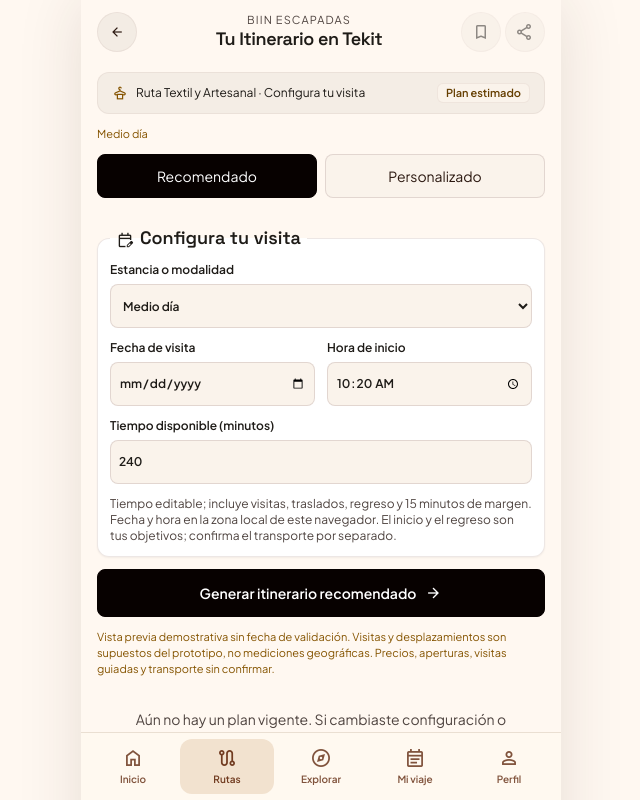
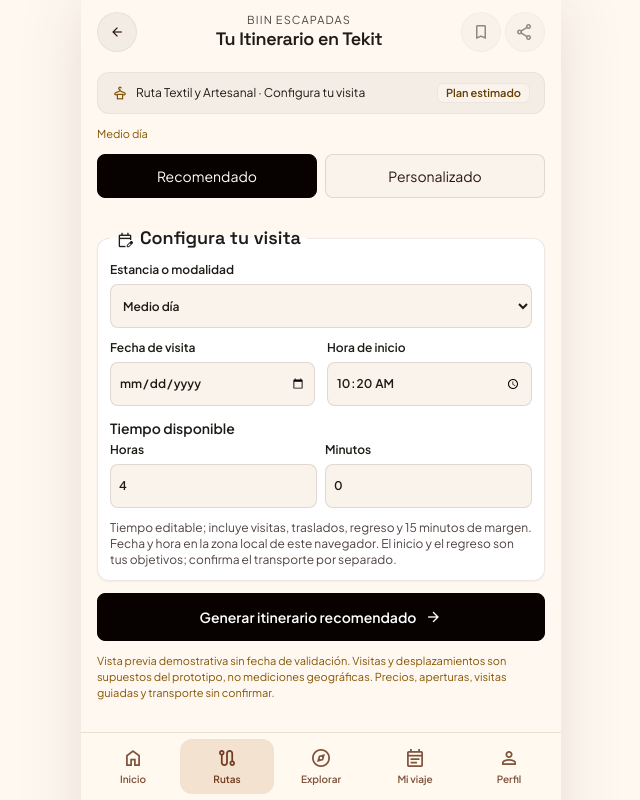
Before and after one commit to David08L-U/BIIN, a React (Vite) app in the folder frontend/: page /rutas/tekit/itinerario in a window 1280 px wide. Shown: the top 800 px of the page, without its empty margins (319-959 px from the left). Built offline with nearby package versions, Linux system fonts and the light colour scheme.

Commit message:
feat(itinerarios): editar horas y minutos en Tekit

```diff
--- a/frontend/src/features/mi-viaje/components/ConfiguracionTekit.tsx
+++ b/frontend/src/features/mi-viaje/components/ConfiguracionTekit.tsx
@@ -1,3 +1,4 @@
+import CampoDuracion from './CampoDuracion'
 import { cambiarModalidadTekit } from '../plan/borradorTekit'
 import { esModalidadTekit, modalidadesTekit } from '../plan/itinerarioTekit'
 import type { BorradorTekit } from '../plan/itinerarioTekit'
@@ -15,7 +16,7 @@ export default function ConfiguracionTekit({ borrador, onChange }: { borrador: B
     <div className="iz-plan-campos">
       <label>Fecha de visita<input type="date" required value={c.fecha} onChange={e => cambiar('fecha', e.target.value)} /></label>
       <label>Hora de inicio<input type="time" required value={c.horaInicio} onChange={e => cambiar('horaInicio', e.target.value)} /></label>
-      <label>Tiempo disponible (minutos)<input type="number" inputMode="numeric" min="15" max="720" step="1" required value={c.minutosDisponibles} onChange={e => cambiar('minutosDisponibles', e.target.value)} aria-describedby="tk-tiempo-ayuda" /></label>
+      <CampoDuracion key={c.estancia} ayuda="tk-tiempo-ayuda" valor={c.minutosDisponibles} onChange={valor => cambiar('minutosDisponibles', valor)} />
     </div>
     <p id="tk-tiempo-ayuda">{c.estancia === 'ruta-textil' ? 'Ruta Textil · Compras no tiene duración fija. Indica cuánto tiempo tienes.' : 'Tiempo editable; incluye visitas, traslados, regreso y 15 minutos de margen.'}</p>
     <p>Fecha y hora en la zona local de este navegador. El inicio y el regreso son tus objetivos; confirma el transporte por separado.</p>
--- a/frontend/src/features/mi-viaje/pages/PersonalizarTekitPage.tsx
+++ b/frontend/src/features/mi-viaje/pages/PersonalizarTekitPage.tsx
@@ -9,7 +9,7 @@ import type { CategoriaTekit } from '../data/lugaresTekit'
 import { useBorradorTekit } from '../hooks/useBorradorTekit'
 import { parametrosBorradorTekit, urlBorradorTekit } from '../plan/borradorTekit'
 import { calcularPlanTekit, resumirSeleccionTekit } from '../plan/itinerarioTekit'
-import { duracionPlan } from '../plan/duracion'
+import { duracionPlan, leerDuracion } from '../plan/duracion'
 
 export default function PersonalizarTekitPage() {
   const { borrador, actualizar } = useBorradorTekit('personalizado')
@@ -18,8 +18,7 @@ export default function PersonalizarTekitPage() {
   const clave = parametrosBorradorTekit(borrador).toString()
   const [intento, setIntento] = useState<{ clave: string; errores: string[] } | null>(null)
   const resumen = resumirSeleccionTekit(borrador.seleccion)
-  const n = Number(borrador.configuracion.minutosDisponibles)
-  const disponibles = /^\d+$/.test(borrador.configuracion.minutosDisponibles) && Number.isSafeInteger(n) && n >= 15 && n <= 720 ? n : null
+  const disponibles = leerDuracion(borrador.configuracion.minutosDisponibles)
   const contador = (id: CategoriaTekit) => lugaresTekit.filter(l => l.categoria === id && borrador.seleccion.includes(l.id)).length
   const errores = borrador.generado ? calcularPlanTekit(borrador).errores : intento?.clave === clave ? intento.errores : []
   function restablecer() { actualizar({ seleccion: [], generado: false }); setIntento(null) }
```
Also changed, not shown: 3 other files (tests, documents, lock files or other folders).
